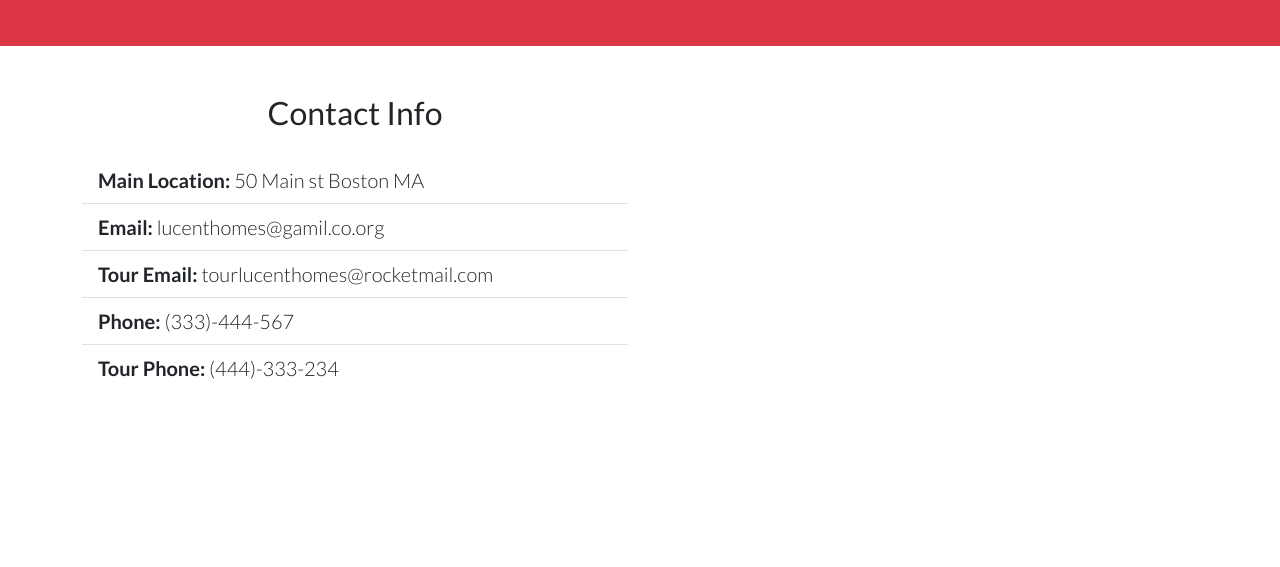
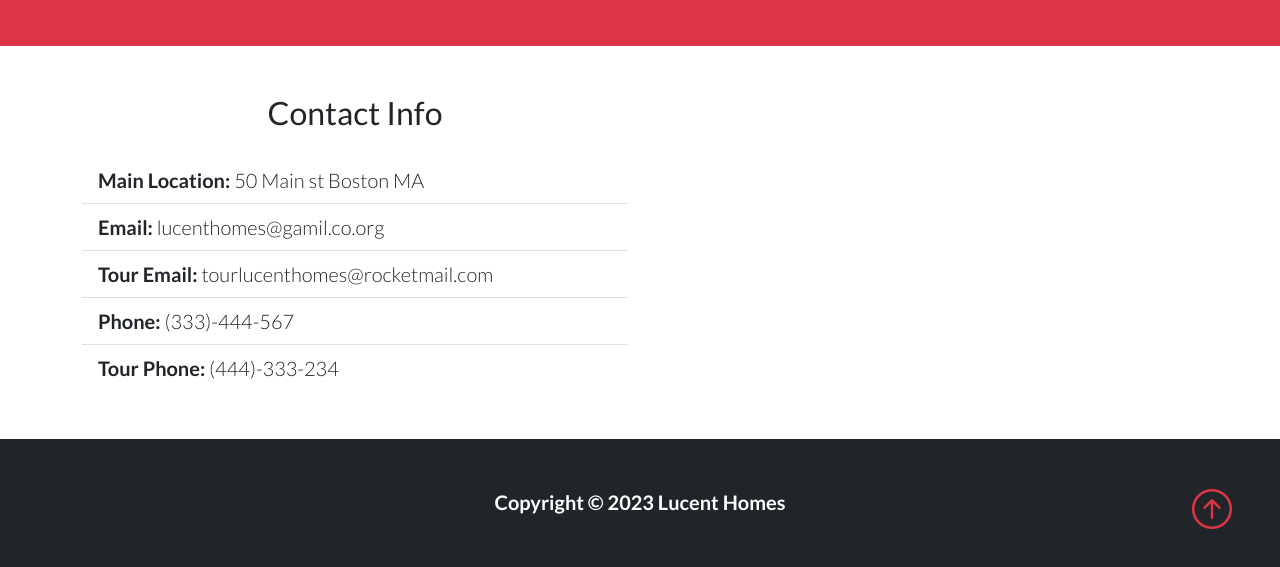
Before and after one commit to Oluwatosin0/Lucent_Homes, a website: page index.html in a window 1280 px wide. Shown: the part 3632-4199 px from the top of the page. Before the commit the page ends 4071 px from the top, so only its background shows below. Drawn offline with nearby package versions, Linux system fonts and the light colour scheme; a script that the page names is missing.

Commit message:
Add footer section

```diff
--- a/index.html
+++ b/index.html
@@ -427,6 +427,16 @@
         </div>
     </section>
 
+    <!--Footer-->
+    <footer class="p-5 bg-dark text-center text-white position-relative ">
+        <div class="container">
+            <p class="lead fw-bold">Copyright &copy; 2023 Lucent Homes</p>
+            <a href="#" class="position-absolute bottom-0 end-0 p-5">
+                <i class="bi bi-arrow-up-circle h1 text-danger"></i>
+            </a>
+        </div>
+    </footer>
+
 
 
 
```
